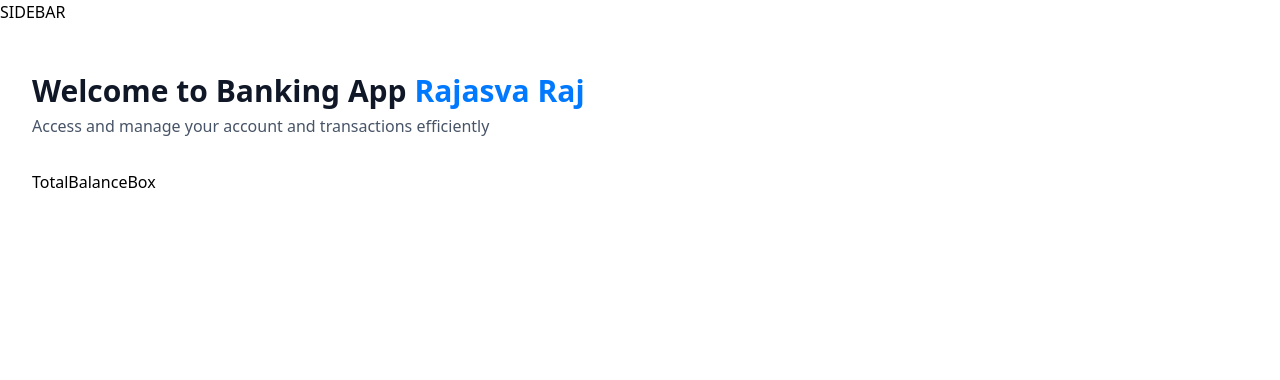
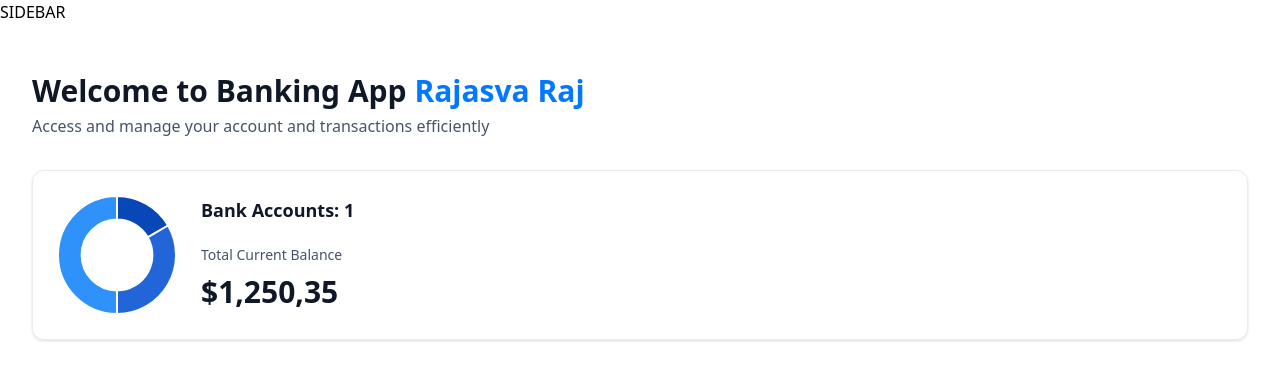
Before and after one commit to Rajasva-Raj-CODE/Banking-App-with-Finance-Management-Dashboard, a Next.js app: page / in a window 1280 px wide. Shown: the top 380 px of the page. Built offline with nearby package versions, Linux system fonts and the light colour scheme.

Commit message:
chartjs implemented

```diff
--- /dev/null
+++ b/components/AnimatedCounter.tsx
@@ -0,0 +1,17 @@
+'use client'
+import CountUp from 'react-countup'
+
+const AnimatedCounter = ({ amonut }: { amonut: number }) => {
+    return (
+        <div className='w-full'>
+            <CountUp
+                decimal=','
+                prefix='$'
+
+                decimals={2}
+                end={amonut} />
+        </div>
+    )
+}
+
+export default AnimatedCounter
--- /dev/null
+++ b/components/DoughnutChart.tsx
@@ -0,0 +1,33 @@
+"use client"
+import { Chart as ChartJS, ArcElement, Tooltip, Legend } from "chart.js";
+import { Doughnut } from "react-chartjs-2";
+
+ChartJS.register(ArcElement, Tooltip, Legend);
+
+
+
+const DoughnutChart = ({ accounts }: DoughnutChartProps) => {
+    const data = {
+        datasets: [{
+            label: 'Banks',
+            data: [1250, 2500, 3750],
+            backgroundColor: ['#0747b6', '#2265d8', '#2f91fa'],
+        }],
+        labels: ['Bank 1', 'Bank 2', 'Bank 3']
+    }
+    return (
+        <Doughnut data={data}
+            options={{
+                responsive: true,
+                cutout: '60%',
+                plugins: {
+                    legend: {
+                        display: false
+                    }
+                }
+            }}
+        />
+    )
+}
+
+export default DoughnutChart
--- a/components/TotalBalanceBox.tsx
+++ b/components/TotalBalanceBox.tsx
@@ -1,8 +1,27 @@
 import React from 'react'
+import AnimatedCounter from './AnimatedCounter'
+import DoughnutChart from './DoughnutChart'
 
-const TotalBalanceBox = ({ accounts=[], totalBanks, totalCurrentBalance }: TotlaBalanceBoxProps) => {
+
+const TotalBalanceBox = ({ accounts = [], totalBanks, totalCurrentBalance }: TotlaBalanceBoxProps) => {
   return (
-    <div>TotalBalanceBox</div>
+    <section className='total-balance'>
+      <div className='total-balance-chart'>
+      <DoughnutChart accounts={accounts} />
+
+      </div>
+      <div className='flex flex-col gap-6'>
+        <h2 className='header-2'>
+          Bank Accounts: {totalBanks}
+        </h2>
+        <div className='flex flex-col gap-2'>
+          <p className='total-balance-label'>Total Current Balance</p>
+          <div className='total-balance-amount flex-center gap-2'>
+            <AnimatedCounter amonut= {totalCurrentBalance}/>
+          </div>
+        </div>
+      </div>
+    </section>
   )
 }
 
--- a/package.json
+++ b/package.json
@@ -10,11 +10,15 @@
   },
   "dependencies": {
     "@radix-ui/react-slot": "^1.1.2",
+    "chart.js": "^4.4.8",
     "class-variance-authority": "^0.7.1",
     "clsx": "^2.1.1",
     "lucide-react": "^0.479.0",
     "next": "14.2.24",
+    "query-string": "^9.1.1",
     "react": "^18",
+    "react-chartjs-2": "^5.3.0",
+    "react-countup": "^6.5.3",
     "react-dom": "^18",
     "tailwind-merge": "^3.0.2",
     "tailwindcss-animate": "^1.0.7"
```
Also changed, not shown: app/(auth)/layout.tsx (line endings or trailing spaces), 1 other file (tests, documents, lock files or other folders).
